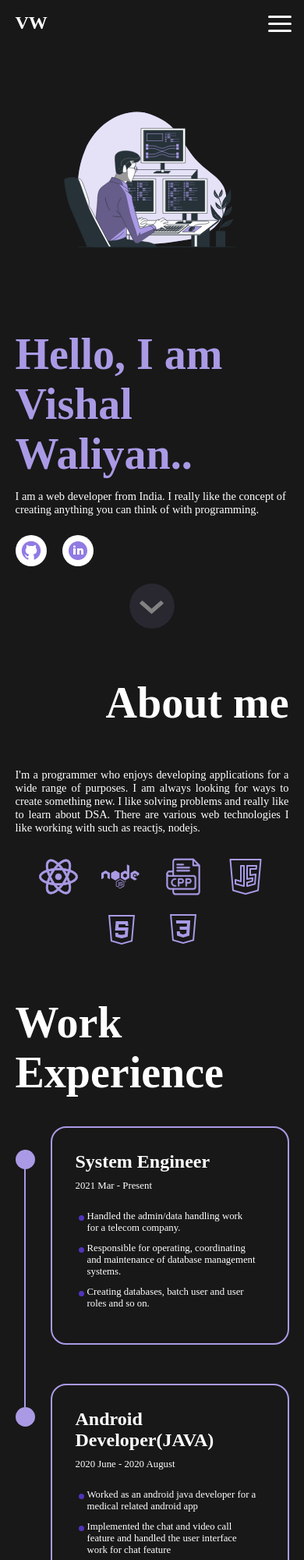
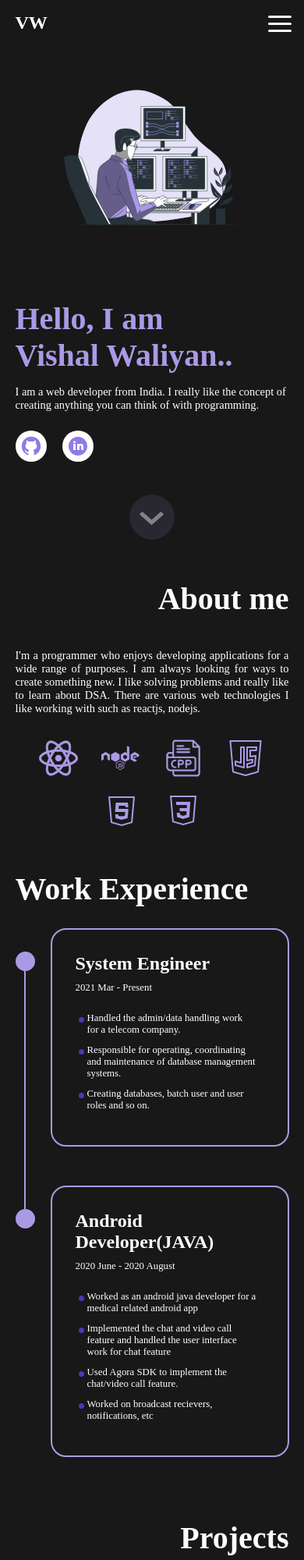
Before and after one commit to vishal400/portfolio, a React (Create React App) app: page / in a window 390 px wide. Shown: the top 2000 px of the page at 78% size. Built offline with nearby package versions, Linux system fonts and the light colour scheme.

Commit message:
layout fixed

```diff
--- a/src/components/Header/Header.module.css
+++ b/src/components/Header/Header.module.css
@@ -7,13 +7,14 @@
     justify-content: center;
     background-color: #181818;
     z-index: 10;
+    top: 0;
 }
 
 .headeronscroll{
     box-shadow: 0px 1px 5px 0px rgba(106, 106, 106, 0.07);
 }
 
-@media only screen and (max-width: 1000px) {
+@media only screen and (max-width: 1100px) {
     .header{
         height: auto;
         /* box-shadow: none; */
--- a/src/components/Header/Navbar.module.css
+++ b/src/components/Header/Navbar.module.css
@@ -74,7 +74,7 @@
   border-radius: 10px;
 }
 
-@media only screen and (min-width: 1001px) {
+@media only screen and (min-width: 1101px) {
   .download:hover {
     padding: 20px 30px;
   }
@@ -90,9 +90,10 @@
   }
 }
 
-@media only screen and (max-width: 1000px) {
+@media only screen and (max-width: 1100px) {
   .navbar .toggle-button {
     display: flex;
+    padding: auto;
   }
 
   .item-list {
--- a/src/components/mainpage/content/AboutMe.module.css
+++ b/src/components/mainpage/content/AboutMe.module.css
@@ -59,3 +59,9 @@
         text-align: justify;
     }
 }
+
+@media only screen and (max-width: 400px) {
+    .aboutme-container h1{
+        font-size: 5rem;
+    }
+}
--- a/src/components/mainpage/content/Introduction.module.css
+++ b/src/components/mainpage/content/Introduction.module.css
@@ -3,7 +3,6 @@
 .container{
     display: grid;
     width: 100%;
-    padding: auto 20px;
     padding-top: 8vh;
     height: 80vh;
     grid-template-columns: 1fr 1fr;
@@ -54,13 +53,13 @@
         grid-template-rows: 1fr 1fr;
         grid-template-columns: auto;
         gap: 0px;
-        /* height: auto; */
         min-height: 300px;
     }
 
     .intro-container{
         grid-column: 1;
         grid-row: 2;
+        height: fit-content;
     }
 
     .container img{
@@ -70,7 +69,7 @@
     }
 }
 
-@media only screen and (max-width: 1000px) and (min-width: 800px) {
+@media only screen and (max-width: 1100px) and (min-width: 800px) {
     .container{
         gap: 50px;
     }
@@ -81,3 +80,20 @@
         width: 80%;;
     }
 }
+
+@media only screen and (max-width: 400px) {
+    .container{
+        height: fit-content;
+        height: -moz-fit-content;
+    }
+
+    .intro-container h1{
+        font-size: 5rem;
+    }
+}
+
+@media only screen and (max-height: 800px) {
+    .container{
+        height: auto;
+    }
+}
--- a/src/components/mainpage/content/Projects.module.css
+++ b/src/components/mainpage/content/Projects.module.css
@@ -15,3 +15,9 @@
         width: 100%;
     }
 }
+
+@media only screen and (max-width: 400px) {
+    .projects h1{
+        font-size: 5rem;
+    }
+}
--- a/src/components/mainpage/content/WorkExperience.module.css
+++ b/src/components/mainpage/content/WorkExperience.module.css
@@ -76,3 +76,9 @@
         margin-bottom: -50px;
     }
 }
+
+@media only screen and (max-width: 400px) {
+    .wheading{
+        font-size: 5rem;
+    }
+}
--- a/src/index.css
+++ b/src/index.css
@@ -16,6 +16,12 @@
   }
 }
 
+@media only screen and (max-width: 300px) {
+  html{
+    font-size: 6px;
+  }
+}
+
 code {
   font-family: source-code-pro, Menlo, Monaco, Consolas, 'Courier New',
     monospace;
```
